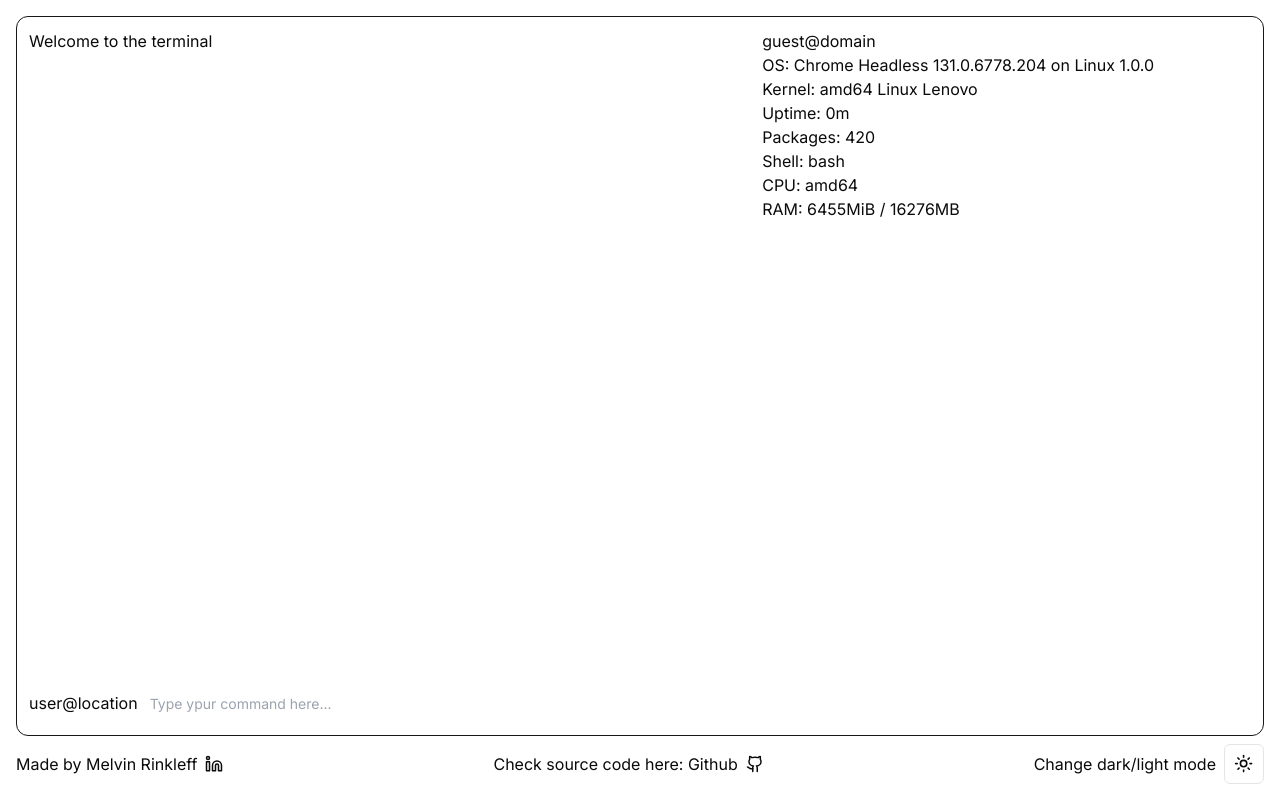
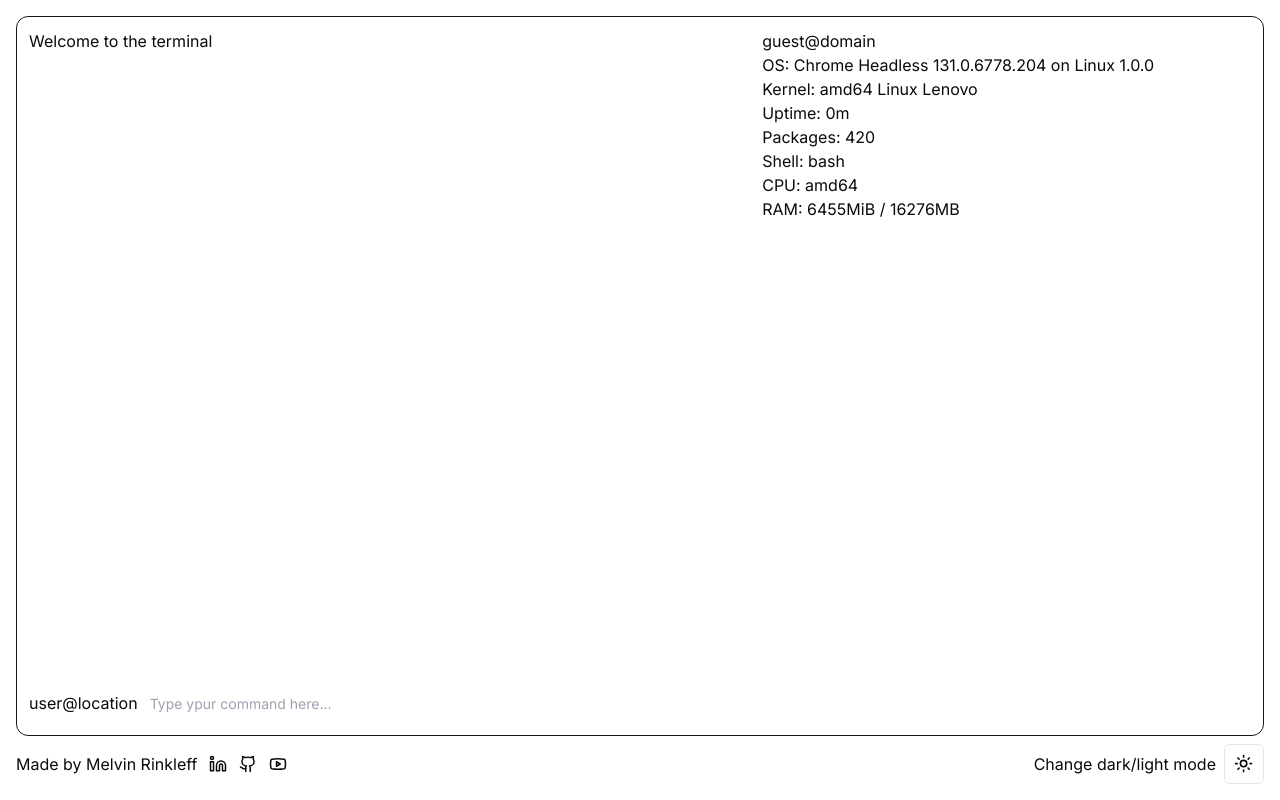
Before and after one commit to Melvin2306/portfolio, a Next.js app: page / in a window 1280 px wide. Built offline with nearby package versions, Linux system fonts and the light colour scheme.

Commit message:
changed Footer

```diff
--- a/components/Footer.tsx
+++ b/components/Footer.tsx
@@ -1,46 +1,34 @@
 import React from 'react';
 import { ThemeToggle } from '@/components/theme/ThemeToggle';
-import { GithubIcon, LinkedinIcon } from 'lucide-react';
+import { GithubIcon, LinkedinIcon, YoutubeIcon } from 'lucide-react';
 
 function Footer() {
   return (
     <div className='h-2/10 flex items-center justify-between'>
-      <div className='flex flex-row items-center gap-2 '>
-        <p>
-          Made by{' '}
-          <a
-            title='Link to LinkedIn of Melvin Rinkleff'
-            href='https://www.linkedin.com/in/melvin-rinkleff/'
-          >
-            Melvin Rinkleff
-          </a>
-        </p>
+      <div className='flex flex-row items-center gap-3 '>
+        <p>Made by Melvin Rinkleff</p>
         <a
-          title='Link to LinkedIn of Melvin Rinkleff 2'
+          title='Link to LinkedIn of Melvin Rinkleff'
           href='https://www.linkedin.com/in/melvin-rinkleff/'
         >
           <LinkedinIcon size={18} />
         </a>
-      </div>
-
-      <div className='flex flex-row items-center gap-2 '>
-        <p>
-          Check source code here:{' '}
-          <a
-            title='Link to Github of Melvin Rinkleff'
-            href='https://github.com/Melvin2306/'
-          >
-            Github
-          </a>
-        </p>{' '}
         <a
-          title='Link to Github of Melvin Rinkleff 2'
+          title='Link to Github of Melvin Rinkleff'
           href='https://github.com/Melvin2306/'
         >
           {' '}
           <GithubIcon size={18} />
         </a>
+        <a
+          title='Link to Youtube of Melvin Rinkleff'
+          href='https://www.youtube.com/@melvin23060'
+        >
+          {' '}
+          <YoutubeIcon size={18} />
+        </a>
       </div>
+
       <div className='flex flex-row items-center gap-2 '>
         <p>Change dark/light mode</p>
         <ThemeToggle />
```
